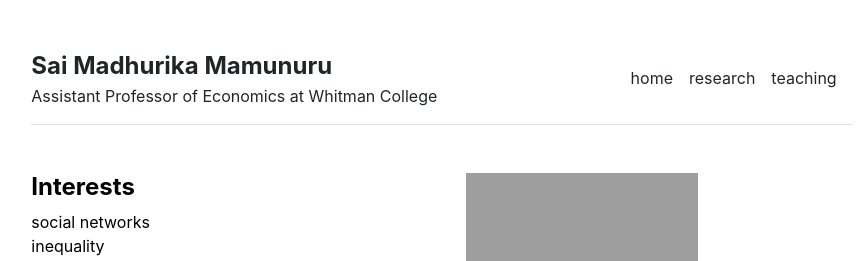
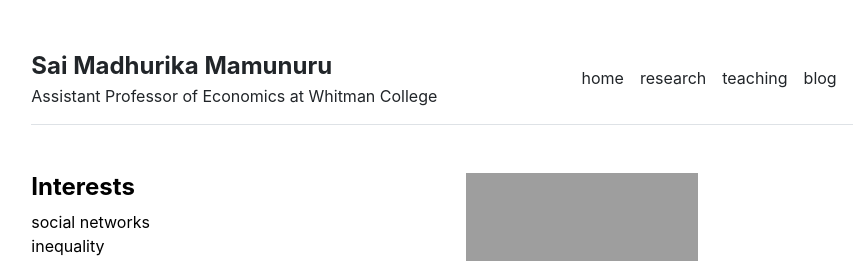
Before and after one commit to saimamunuru/saimamunuru.github.io, a Jekyll site: the page built from index.md, in a window 1280 px wide. Shown: the top 261 px of the page, without its empty margins (198-1065 px from the left). Built offline with Jekyll 4.4.1, drawn with Linux system fonts in a browser that asks for light colours.

Commit message:
Update settings.yml

```diff
--- a/_data/settings.yml
+++ b/_data/settings.yml
@@ -2,6 +2,7 @@ menu:
 - {name: 'home', url: ''}
 - {name: 'research', url: '/research'}
 - {name: 'teaching', url: '/teaching'}
+- {name: 'blog', url: '/blog'}
 
 social:
 - {icon: 'github', link: 'https://github.com/saimamunuru'}
```
